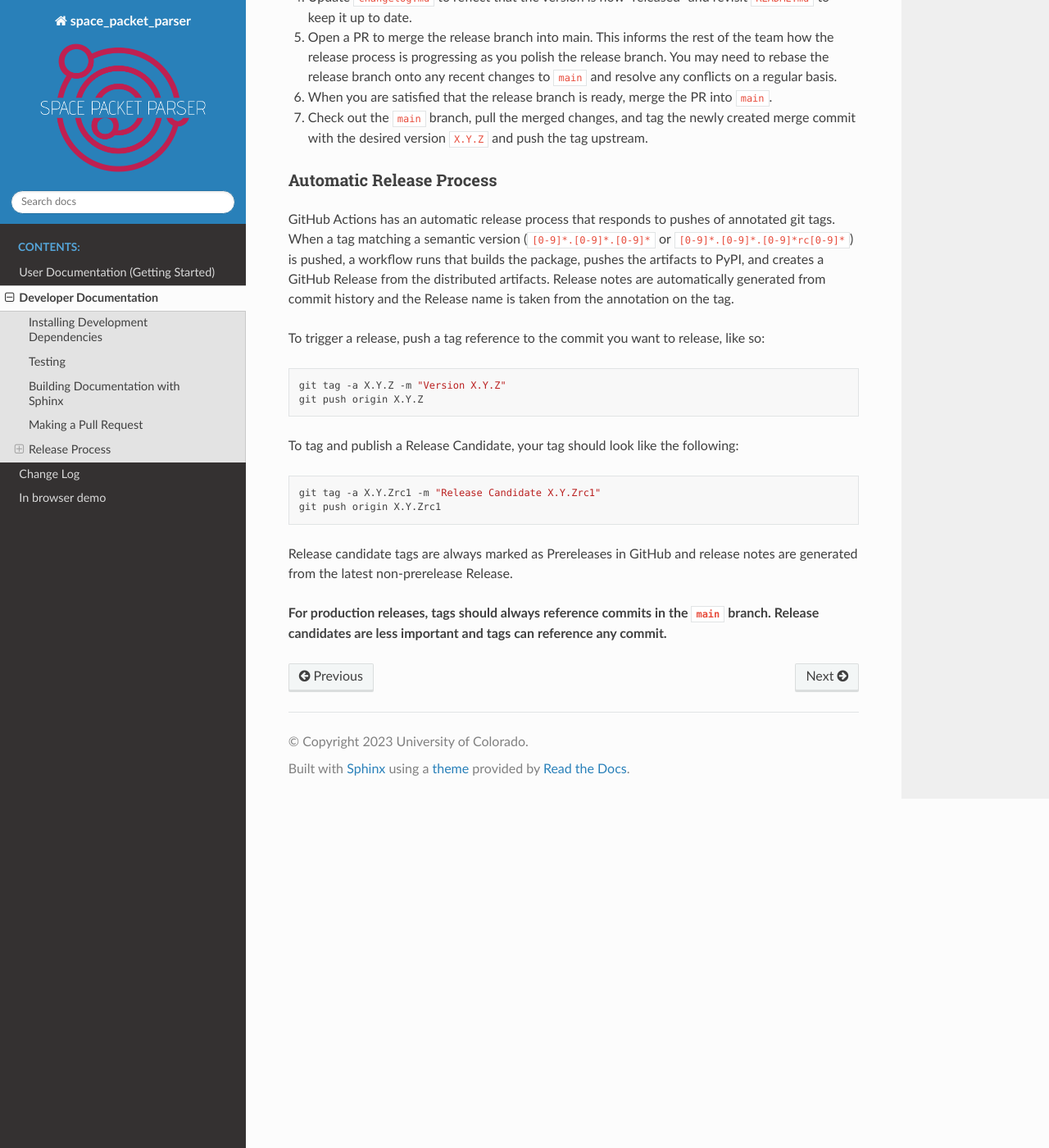
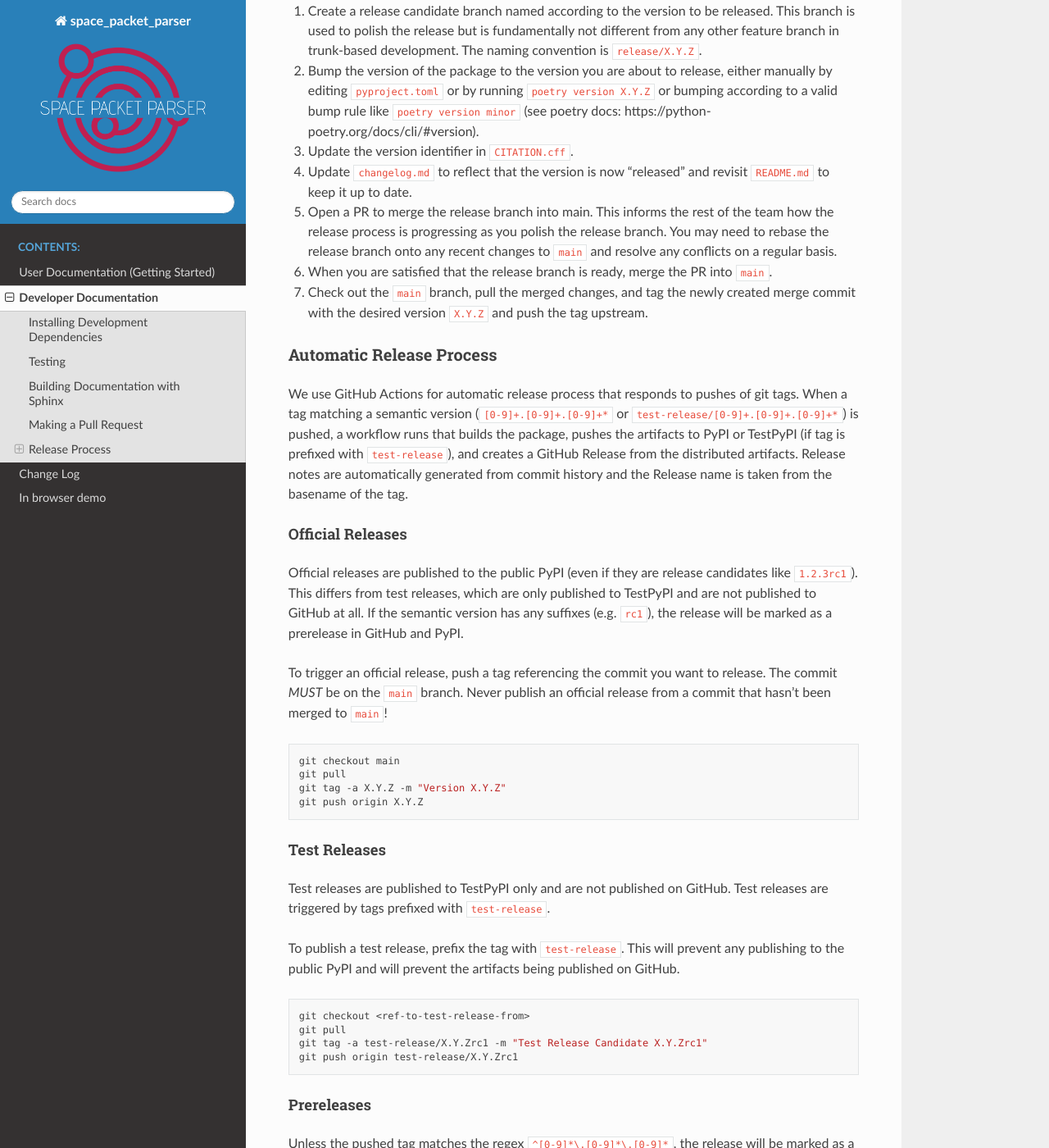
Before and after one commit to medley56/space_packet_parser, a Sphinx documentation site: the page built from docs/source/developers.md, in a window 1280 px wide and 1400 px high, scrolled down 1444 px. Shown: the whole window at 82% size. Built offline with Sphinx 7.4.7 and the Read the Docs theme 2.0.0, drawn with Linux system fonts in a browser that asks for light colours; pages that are not in the unit, such as notebooks, are missing from menus; some of the changed text lies outside the part shown.

Commit message:
Revamp release CI pipeline with TestPyPI support and strict checking of tags

````diff
--- a/docs/source/developers.md
+++ b/docs/source/developers.md
@@ -35,6 +35,14 @@ Feel free to fork this repo and submit a PR!
 ## Release Process
 Releases are automatically created using a GitHub Actions workflow that responds to pushes of annotated git tags.
 
+### Versioning
+Version numbers must be PEP440 strings: https://peps.python.org/pep-0440/
+
+That is,
+```
+[N!]N(.N)*[{a|b|rc}N][.postN][.devN]
+```
+
 ### Preparing for Release
 1. Create a release candidate branch named according to the version to be released. This branch is used to polish
    the release but is fundamentally not different from any other feature branch in trunk-based development.
@@ -58,27 +66,46 @@ Releases are automatically created using a GitHub Actions workflow that responds
    desired version `X.Y.Z` and push the tag upstream.
 
 ### Automatic Release Process
-GitHub Actions has an automatic release process that responds to pushes of annotated git tags. When a tag matching
-a semantic version (`[0-9]*.[0-9]*.[0-9]*` or `[0-9]*.[0-9]*.[0-9]*rc[0-9]*`) is pushed, a workflow runs that builds
-the package, pushes the artifacts to PyPI, and creates a GitHub Release from the distributed artifacts. Release notes
-are automatically generated from commit history and the Release name is taken from the annotation on the tag.
+We use GitHub Actions for automatic release process that responds to pushes of git tags. When a tag matching
+a semantic version (`[0-9]+.[0-9]+.[0-9]+*` or `test-release/[0-9]+.[0-9]+.[0-9]+*`) is pushed,
+a workflow runs that builds the package, pushes the artifacts to PyPI or TestPyPI
+(if tag is prefixed with `test-release`),
+and creates a GitHub Release from the distributed artifacts. Release notes
+are automatically generated from commit history and the Release name is taken from the basename of the tag.
 
-To trigger a release, push a tag reference to the commit you want to release, like so:
+#### Official Releases
+Official releases are published to the public PyPI (even if they are release candidates like `1.2.3rc1`). This differs
+from test releases, which are only published to TestPyPI and are not published to GitHub at all.
+If the semantic version has any suffixes (e.g. `rc1`), the release will be marked as
+a prerelease in GitHub and PyPI.
+
+To trigger an official release, push a tag referencing the commit you want to release. The commit _MUST_ be on
+the `main` branch. Never publish an official release from a commit that hasn't been merged to `main`!
 
 ```bash
+git checkout main
+git pull
 git tag -a X.Y.Z -m "Version X.Y.Z"
 git push origin X.Y.Z
 ```
 
-To tag and publish a Release Candidate, your tag should look like the following:
+#### Test Releases
+Test releases are published to TestPyPI only and are not published on GitHub. Test releases are triggered by tags
+prefixed with `test-release`.
+
+To publish a test release, prefix the tag with `test-release`. This will prevent any publishing to the public PyPI
+and will prevent the artifacts being published on GitHub.
 
 ```bash
-git tag -a X.Y.Zrc1 -m "Release Candidate X.Y.Zrc1"
-git push origin X.Y.Zrc1
+git checkout <ref-to-test-release-from>
+git pull
+git tag -a test-release/X.Y.Zrc1 -m "Test Release Candidate X.Y.Zrc1"
+git push origin test-release/X.Y.Zrc1
 ```
 
-Release candidate tags are always marked as Prereleases in GitHub and release notes are generated from the latest
-non-prerelease Release.
+#### Prereleases
+Unless the pushed tag matches the regex `^[0-9]*\.[0-9]*\.[0-9]*`, the release will be marked as a
+prerelease in GitHub. This allows "official" prereleases of suffixed tags.
 
-**For production releases, tags should always reference commits in the `main` branch. Release candidates are less
-important and tags can reference any commit.**
+#### Release Notes Generation
+Release notes are generated based on commit messages since the latest non-prerelease Release.
--- a/pyproject.toml
+++ b/pyproject.toml
@@ -1,6 +1,6 @@
 [tool.poetry]
 name = "space_packet_parser"
-version = "5.0.0rc6"
+version = "5.0.0rc9"
 description = "A CCSDS telemetry packet decoding library based on the XTCE packet format description standard."
 license = "BSD-3-Clause"
 readme = "README.md"
````
Also changed, not shown: 2 other files.
